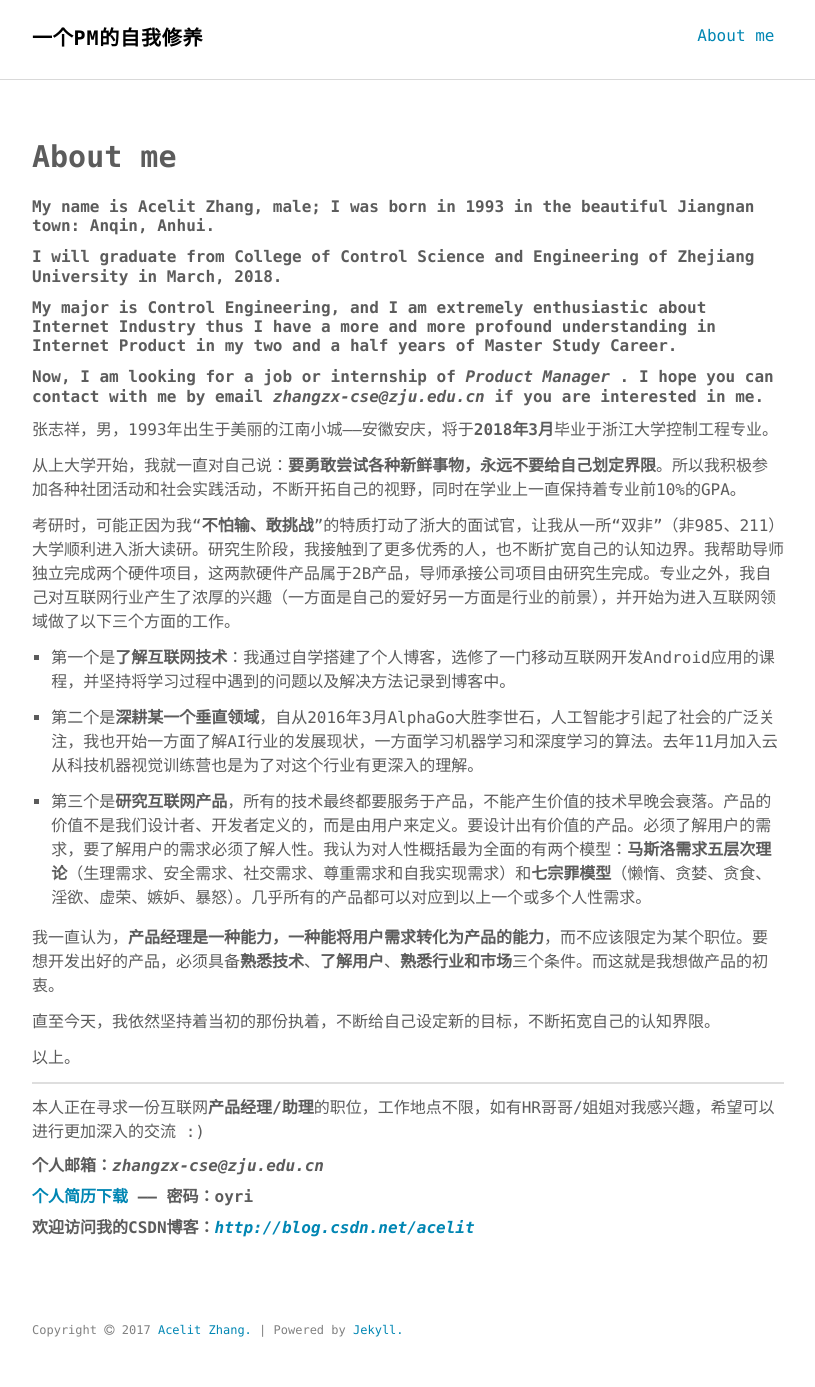
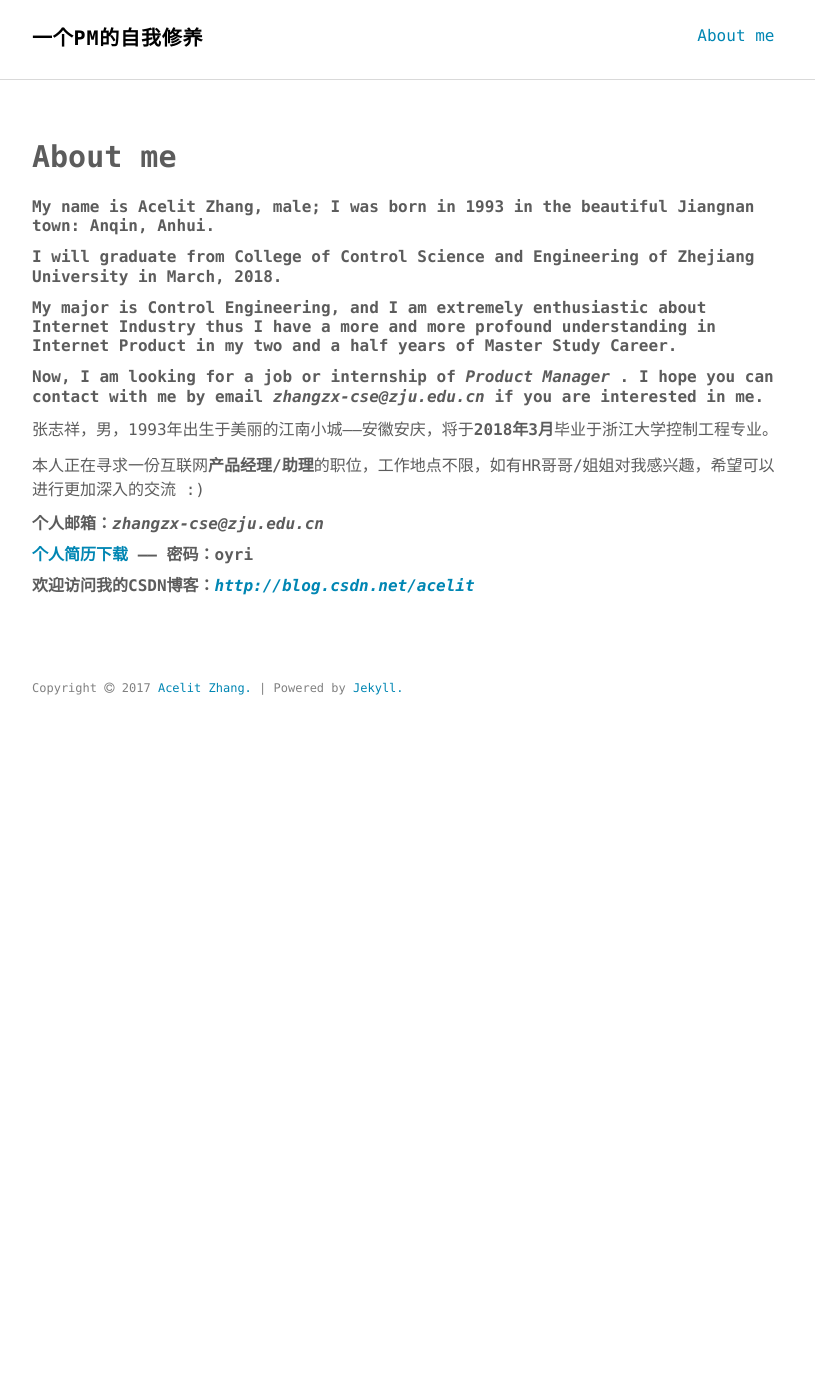
Before and after one commit to iamzx/iamzx.github.io, a Jekyll site: the page built from about.md, in a window 1280 px wide. Shown: the whole page, without its empty margins (232-1047 px from the left). Built offline with Jekyll 4.4.1, drawn with Linux system fonts in a browser that asks for light colours; after the commit the page ends 900 px from its top, so only the background shows below that.

Commit message:
Update about.md

```diff
--- a/about.md
+++ b/about.md
@@ -11,24 +11,6 @@ permalink: /about/
 
 张志祥，男，1993年出生于美丽的江南小城——安徽安庆，将于**2018年3月**毕业于浙江大学控制工程专业。
 
-从上大学开始，我就一直对自己说：**要勇敢尝试各种新鲜事物，永远不要给自己划定界限**。所以我积极参加各种社团活动和社会实践活动，不断开拓自己的视野，同时在学业上一直保持着专业前10%的GPA。
-
-考研时，可能正因为我“**不怕输、敢挑战**”的特质打动了浙大的面试官，让我从一所“双非”（非985、211）大学顺利进入浙大读研。研究生阶段，我接触到了更多优秀的人，也不断扩宽自己的认知边界。我帮助导师独立完成两个硬件项目，这两款硬件产品属于2B产品，导师承接公司项目由研究生完成。专业之外，我自己对互联网行业产生了浓厚的兴趣（一方面是自己的爱好另一方面是行业的前景），并开始为进入互联网领域做了以下三个方面的工作。
-
-- 第一个是**了解互联网技术**：我通过自学搭建了个人博客，选修了一门移动互联网开发Android应用的课程，并坚持将学习过程中遇到的问题以及解决方法记录到博客中。
-
-- 第二个是**深耕某一个垂直领域**，自从2016年3月AlphaGo大胜李世石，人工智能才引起了社会的广泛关注，我也开始一方面了解AI行业的发展现状，一方面学习机器学习和深度学习的算法。去年11月加入云从科技机器视觉训练营也是为了对这个行业有更深入的理解。
-
-- 第三个是**研究互联网产品**，所有的技术最终都要服务于产品，不能产生价值的技术早晚会衰落。产品的价值不是我们设计者、开发者定义的，而是由用户来定义。要设计出有价值的产品。必须了解用户的需求，要了解用户的需求必须了解人性。我认为对人性概括最为全面的有两个模型：**马斯洛需求五层次理论**（生理需求、安全需求、社交需求、尊重需求和自我实现需求）和**七宗罪模型**（懒惰、贪婪、贪食、淫欲、虚荣、嫉妒、暴怒）。几乎所有的产品都可以对应到以上一个或多个人性需求。
-
-
-我一直认为，**产品经理是一种能力，一种能将用户需求转化为产品的能力**，而不应该限定为某个职位。要想开发出好的产品，必须具备**熟悉技术**、**了解用户**、**熟悉行业和市场**三个条件。而这就是我想做产品的初衷。
-
-直至今天，我依然坚持着当初的那份执着，不断给自己设定新的目标，不断拓宽自己的认知界限。
-
-以上。
-
---------------
 本人正在寻求一份互联网**产品经理/助理**的职位，工作地点不限，如有HR哥哥/姐姐对我感兴趣，希望可以进行更加深入的交流 :)
 
 ##### 个人邮箱：*zhangzx-cse@zju.edu.cn*
```
